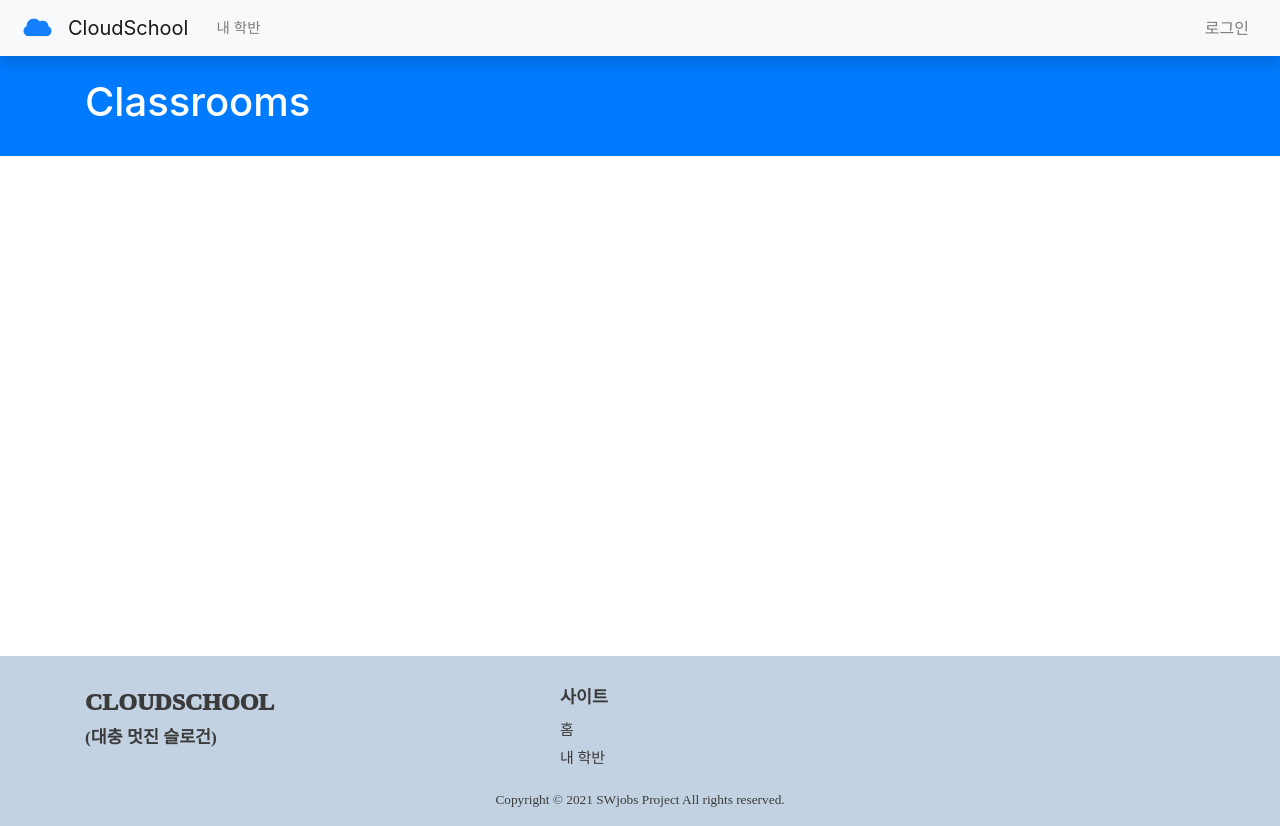
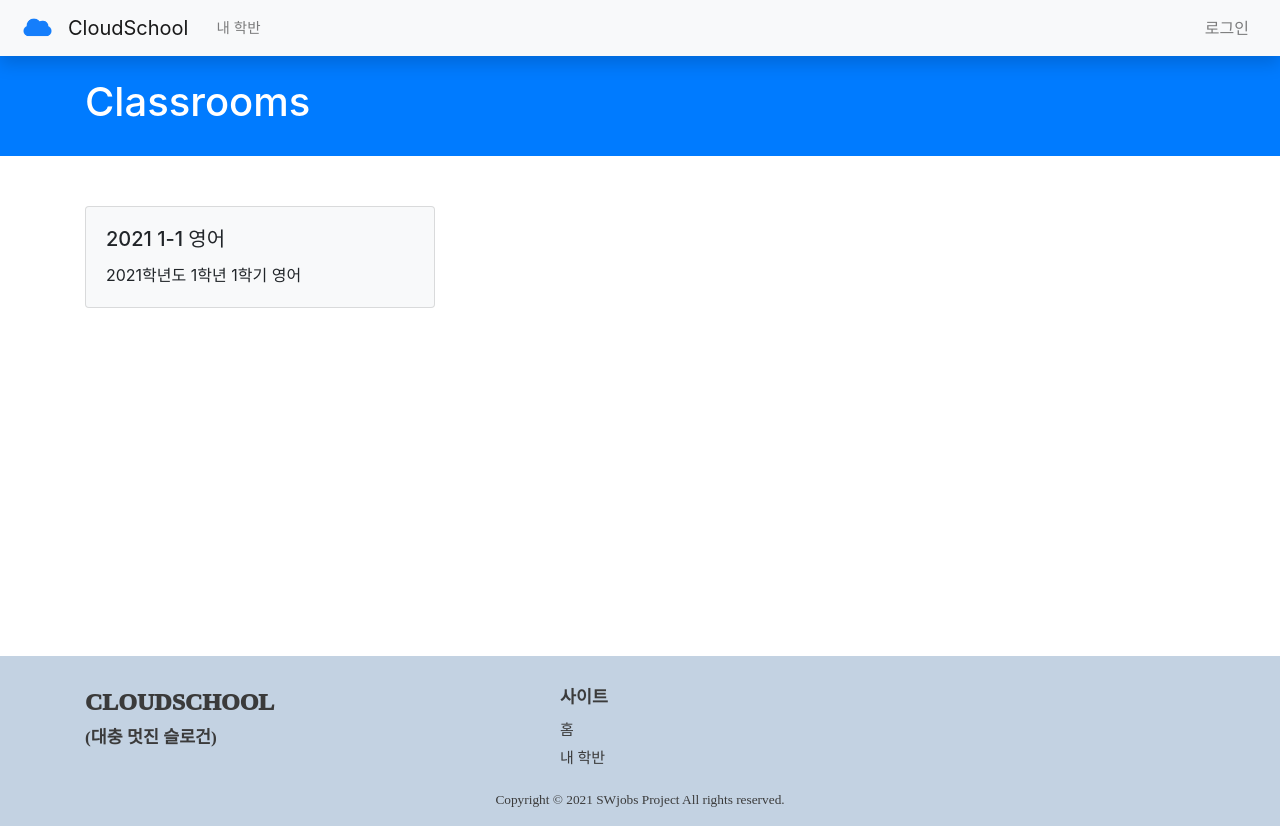
Before and after one commit to SWjobs/cloudschool-client, a Next.js app: page /class in a window 1280 px wide. Built offline with nearby package versions, Linux system fonts and the light colour scheme.

Commit message:
Add: 클래스 목록과 클래스 메인 화면 개발중

```diff
--- a/pages/class.tsx
+++ /dev/null
@@ -1,17 +0,0 @@
-import Layout from 'components/Layout'
-import { Container } from 'react-bootstrap'
-
-const classroom = () => (
-    <Layout>
-    <div className="bg-primary" style={{ height: 100 }}>
-      <Container fluid="sm" className="d-flex align-items-center h-100">
-        <h1 className="text-white" style={{ fontSize: 40 }}>Classrooms</h1>
-      </Container>
-    </div>
-    <div className="bg-white" style={{ height: 500 }}>
-
-    </div>
-  </Layout>
-  )
-
-export default classroom
--- /dev/null
+++ b/pages/class/index.tsx
@@ -0,0 +1,31 @@
+import React from 'react'
+import Layout from 'components/Layout'
+import { Card, Col, Container, Row } from 'react-bootstrap'
+
+const Classrooms = () => {
+  return (
+    <Layout>
+      <div className="bg-primary" style={{ height: 100 }}>
+        <Container fluid="sm" className="d-flex align-items-center h-100">
+          <h1 className="text-white" style={{ fontSize: 40 }}>Classrooms</h1>
+        </Container>
+      </div>
+      <div className="bg-white" style={{ height: 500, paddingTop: 50 }}>
+        <Container fluid="sm">
+          <Row>
+            <Col xs={4}>
+              <Card bg="light">
+                <Card.Body>
+                  <Card.Title>2021 1-1 영어</Card.Title>
+                  <Card.Text>2021학년도 1학년 1학기 영어</Card.Text>
+                </Card.Body>
+              </Card>
+            </Col>
+          </Row>
+        </Container>
+      </div>
+    </Layout>
+  )
+}
+
+export default Classrooms
```
Also changed, not shown: pages/class/[class_id].tsx (added, +20 -0 lines), pages/register.tsx (+9 -2 lines), 1 other file (tests, documents, lock files or other folders).
